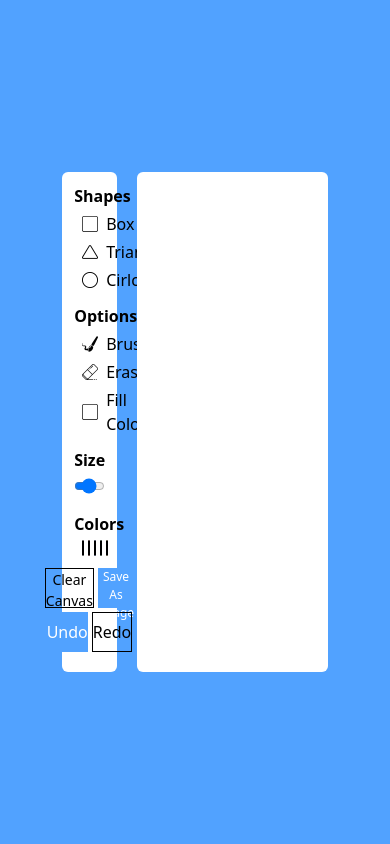
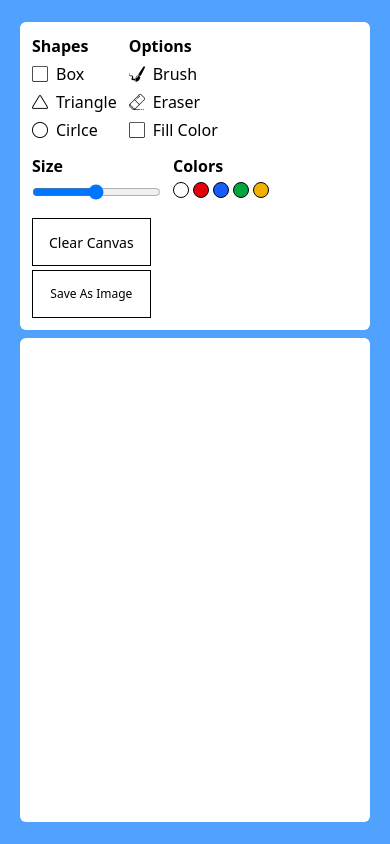
Before and after one commit to 11saim/Html-Css-Javascript-Projects, a website: page Paint/index.html in a window 390 px wide. Drawn offline with nearby package versions, Linux system fonts and the light colour scheme; files that its build step writes are made by us from their sources.

Commit message:
Responsive Design

```diff
--- a/Paint/index.html
+++ b/Paint/index.html
@@ -4,40 +4,44 @@
     <meta charset="UTF-8" />
     <meta name="viewport" content="width=device-width, initial-scale=1.0" />
     <title>Paint</title>
-    <link rel="stylesheet" href="output.css" />
+    <link rel="stylesheet" href="./output.css" />
   </head>
   <body class="bg-blue-400 flex justify-center items-center min-h-screen">
-    <div class="container w-[70%] flex justify-center items-center space-x-5">
     <div
-        class="side-bar space-y-3 rounded-md side-bar w-[20%] bg-white h-[500px] p-3"
+      class="container m-5 w-[100%] xl:w-[70%] flex-col lg:flex-row flex justify-center items-center space-y-2 lg:space-y-0 lg:space-x-5"
+    >
+      <div
+        class="side-bar flex flex-wrap flex-row lg:flex-col justify-start sm:justify-around lg:justify-start space-x-3 space-y-3 rounded-md side-bar w-full lg:w-[20%] bg-white p-3"
       >
         <div class="shapes space-y-1">
           <p class="font-bold">Shapes</p>
-          <div class="box flex justify-start items-center space-x-2 ml-2">
+          <div class="box flex justify-start items-center space-x-2 lg:ml-2">
             <img class="w-4" src="./images/box.png" alt="Rectangle" />
             <p class="cursor-pointer">Box</p>
           </div>
-          <div class="triangle flex justify-start items-center space-x-2 ml-2">
+          <div
+            class="triangle flex justify-start items-center space-x-2 lg:ml-2"
+          >
             <img class="w-4" src="./images/triangle.png" alt="Triangle" />
             <p class="cursor-pointer">Triangle</p>
           </div>
-          <div class="circle flex justify-start items-center space-x-2 ml-2">
+          <div class="circle flex justify-start items-center space-x-2 lg:ml-2">
             <img class="w-4" src="./images/circle.png" alt="Circle" srcset="" />
             <p class="cursor-pointer">Cirlce</p>
           </div>
         </div>
         <div class="options space-y-1">
           <p class="font-bold">Options</p>
-          <div class="brush flex justify-start items-center space-x-2 ml-2">
+          <div class="brush flex justify-start items-center space-x-2 lg:ml-2">
             <img class="w-4" src="./images/brush.png" alt="Brush" />
             <p class="cursor-pointer">Brush</p>
           </div>
-          <div class="eraser flex justify-start items-center space-x-2 ml-2">
+          <div class="eraser flex justify-start items-center space-x-2 lg:ml-2">
             <img class="w-4" src="./images/eraser.png" alt="Eraser" />
             <p class="cursor-pointer">Eraser</p>
           </div>
           <div
-            class="fill-color flex justify-start items-center space-x-2 ml-2"
+            class="fill-color flex justify-start items-center space-x-2 lg:ml-2"
           >
             <img class="w-4" src="./images/box.png" alt="Box" />
             <p class="cursor-pointer">Fill Color</p>
@@ -50,7 +54,7 @@
         <div class="colors space-y-1">
           <p class="font-bold">Colors</p>
           <div
-            class="colors-collection flex justify-start items-center space-x-1 ml-2"
+            class="colors-collection flex justify-start items-center space-x-1 lg:ml-2"
           >
             <div
               class="color white cursor-pointer bg-white border-black border w-4 h-4 rounded-full"
@@ -69,35 +73,21 @@
             ></div>
           </div>
         </div>
-        <div class="btns space-y-1">
-          <div class="clear-save flex justify-center items-center space-x-1">
+        <div class="btns space-y-1 flex justify-center items-center flex-col">
           <button
-              class="clear-canvas cursor-pointer border border-black w-30 h-10 text-[14px]"
+            class="clear-canvas cursor-pointer border border-black px-4 lg:px-0 w-full h-12 text-[14px]"
           >
             Clear Canvas
           </button>
           <button
-              class="save-img cursor-pointer w-30 h-10 bg-blue-400 text-white text-[12px]"
+            class="save-img cursor-pointer px-4 lg:px-0 w-full h-12 border border-black text-[12px]"
           >
             Save As Image
           </button>
         </div>
-          <div
-            class="undo-redo space-x-1 flex justify-center items-center space-x-1"
-          >
-            <button
-              class="undo cursor-pointer w-30 h-10 bg-blue-400 text-white"
-            >
-              Undo
-            </button>
-            <button class="Redo cursor-pointer border border-black w-30 h-10">
-              Redo
-            </button>
       </div>
-        </div>
-      </div>
-      <div class="canvas w-[70%]">
-        <canvas class="rounded-md board bg-white h-[500px] w-full"></canvas>
+      <div class="canvas w-full lg:w-[70%]">
+        <canvas class="rounded-md board bg-white w-full h-[484px]"></canvas>
       </div>
     </div>
   </body>
```
Lines whose indentation alone changed are shown as unchanged.
